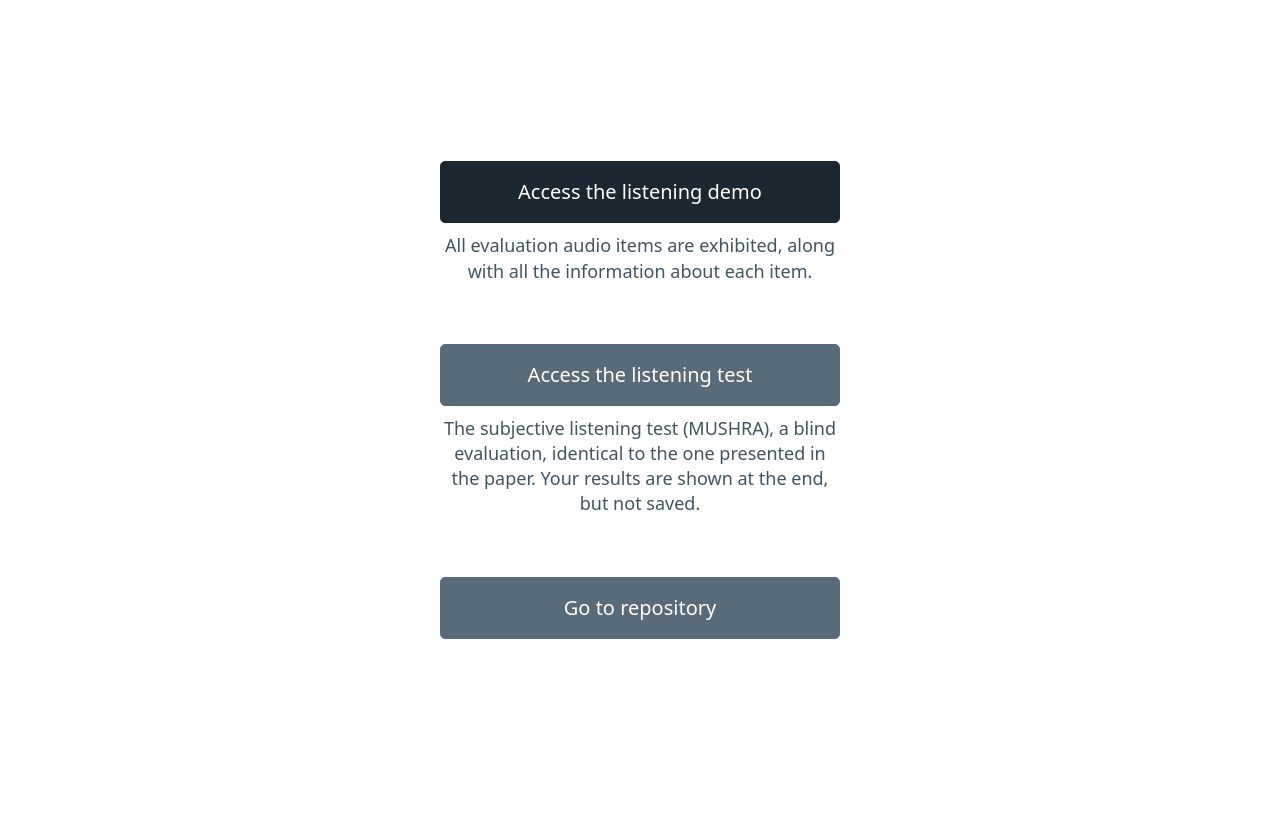
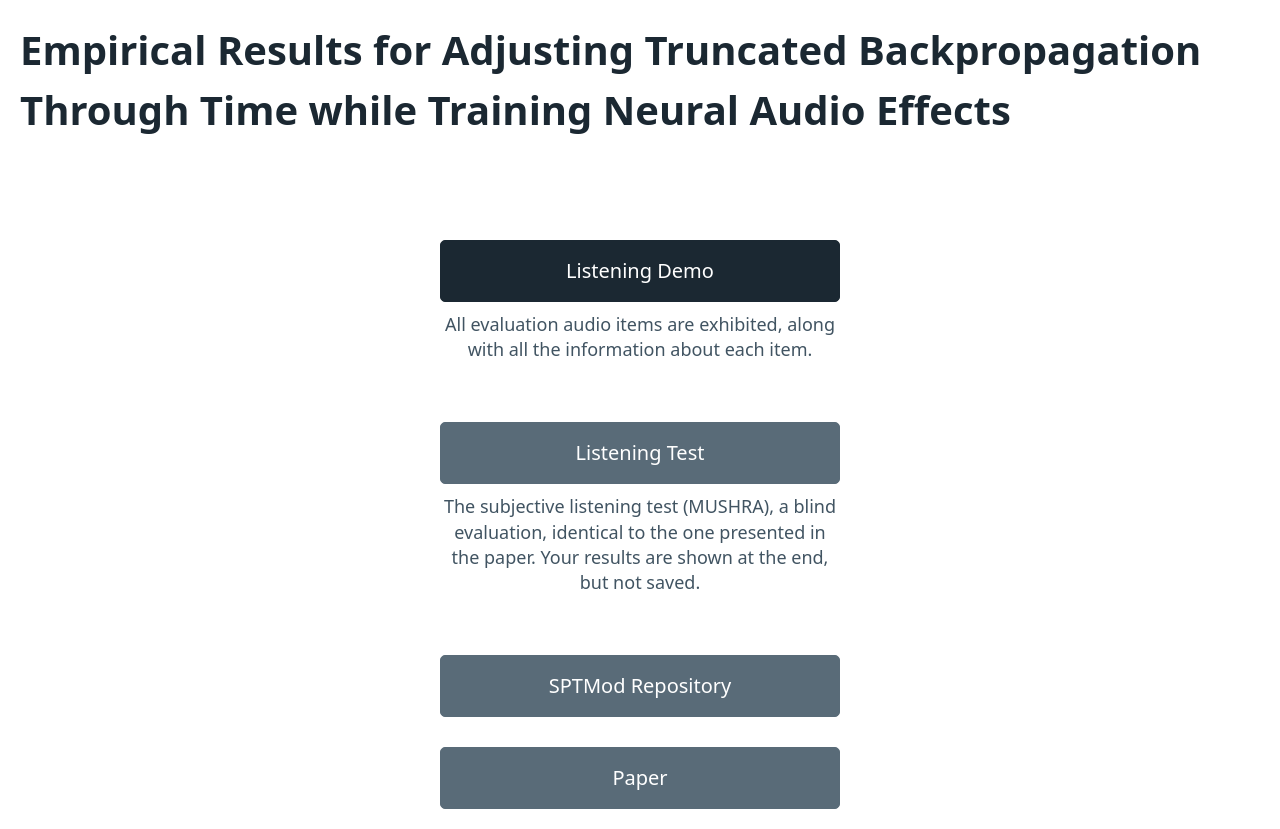
Before and after one commit to ybourdin/sptmod, a plain HTML site: page index.html in a window 1280 px wide. Before the commit the page ends 800 px from the top, so only its background shows below. Drawn offline with nearby package versions, Linux system fonts and the light colour scheme.

Commit message:
updated webpage

```diff
--- a/index.html
+++ b/index.html
@@ -41,17 +41,21 @@
     </style>
 </head>
 <body>
+    <h1>Empirical Results for Adjusting Truncated Backpropagation Through Time while Training Neural Audio Effects</h1>
     <div class="button-group">
         <div class="button-item">
-            <a href="mushra_demo/" role="button" class="contrast">Access the listening demo</a>
+            <a href="mushra_demo/" role="button" class="contrast">Listening Demo</a>
             <p class="button-description">All evaluation audio items are exhibited, along with all the information about each item.</p>
         </div>
         <div class="button-item">
-            <a href="mushra/" role="button" class="secondary">Access the listening test</a>
+            <a href="mushra/" role="button" class="secondary">Listening Test</a>
             <p class="button-description">The subjective listening test (MUSHRA), a blind evaluation, identical to the one presented in the paper. Your results are shown at the end, but not saved.</p>
         </div>
         <div class="button-item">
-            <a href="https://github.com/ybourdin/sptmod" role="button" class="secondary">Go to repository</a>
+            <a href="https://github.com/ybourdin/sptmod" role="button" class="secondary">SPTMod Repository</a>
+        </div>
+        <div class="button-item">
+            <a href="https://www.researchgate.net/publication/392785778_Empirical_Results_for_Adjusting_Truncated_Backpropagation_Through_Time_while_Training_Neural_Audio_Effects" role="button" class="secondary">Paper</a>
         </div>
     </div>
 </body>
```
